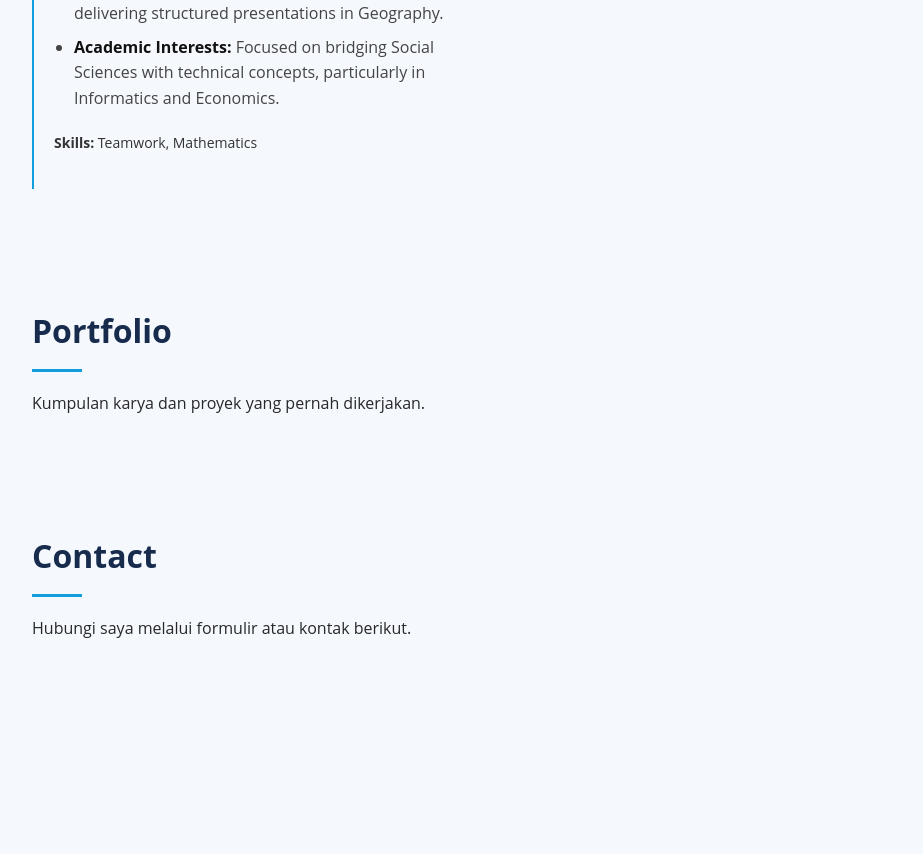
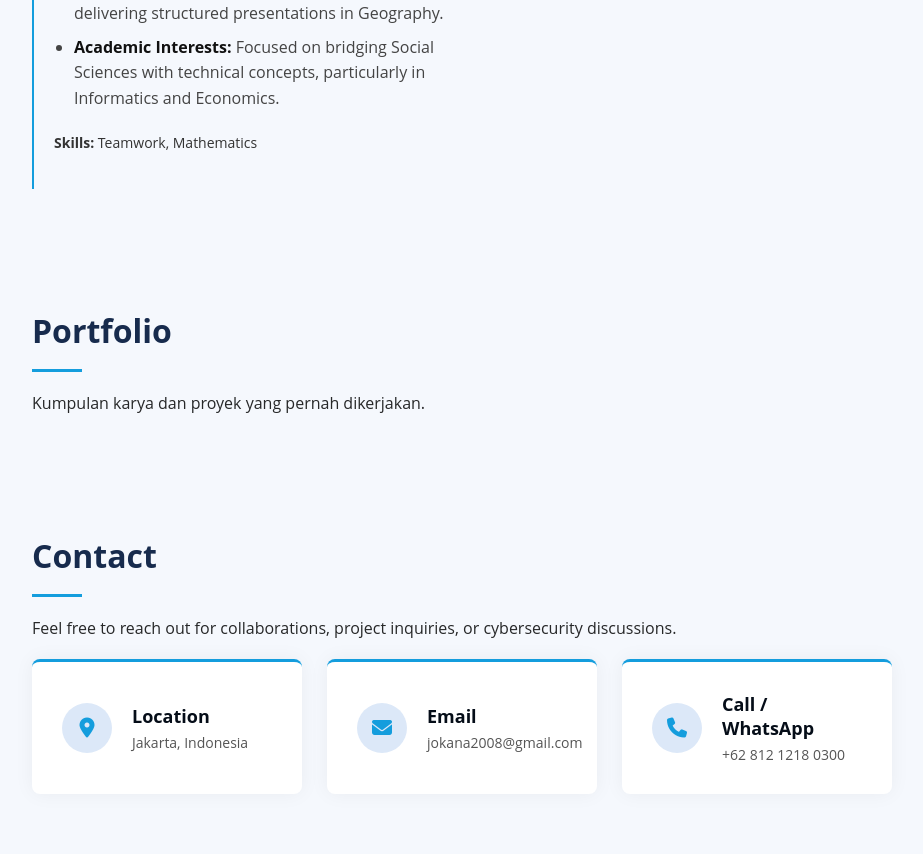
Before and after one commit to JonathanCoderUI/Jonathan-Site, a plain HTML site: page index.html in a window 1280 px wide. Shown: the part 2410-3264 px from the top of the page, without its empty margins (328-1251 px from the left). Before the commit the page ends 3109 px from the top, so only its background shows below. Drawn offline with Linux system fonts and the light colour scheme.

Commit message:
Add Contact

```diff
--- a/index.html
+++ b/index.html
@@ -166,7 +166,33 @@
       <div class="container">
         <div class="section-title">
           <h2>Contact</h2>
-          <p>Hubungi saya melalui formulir atau kontak berikut.</p>
+          <p>Feel free to reach out for collaborations, project inquiries, or cybersecurity discussions.</p>
+        </div>
+
+        <div class="contact-info-grid">
+          <div class="info-item">
+            <i class="fa-solid fa-location-dot"></i>
+            <div>
+              <h3>Location</h3>
+              <p>Jakarta, Indonesia</p>
+            </div>
+          </div>
+
+          <div class="info-item">
+            <i class="fa-solid fa-envelope"></i>
+            <div>
+              <h3>Email</h3>
+              <p><a href="mailto:jokana2008@gmail.com">jokana2008@gmail.com</a></p>
+            </div>
+          </div>
+
+          <div class="info-item">
+            <i class="fa-solid fa-phone"></i>
+            <div>
+              <h3>Call / WhatsApp</h3>
+              <p><a href="https://wa.me/6281212180300" target="_blank">+62 812 1218 0300</a></p>
+            </div>
+          </div>
         </div>
       </div>
     </section>
--- a/style.css
+++ b/style.css
@@ -424,3 +424,68 @@ body.mobile-nav-active .mobile-nav-toggle {
   color: #555555;
   margin-top: 8px;
 }
+
+/* ==========================================
+   6. CONTACT SECTION STYLING
+   ========================================== */
+.contact-info-grid {
+  display: grid;
+  grid-template-columns: repeat(auto-fit, minmax(260px, 1fr));
+  gap: 25px;
+  margin-top: 20px;
+}
+
+.contact-info-grid .info-item {
+  background: #ffffff;
+  padding: 30px;
+  border-radius: 8px;
+  box-shadow: 0 0 20px rgba(0, 0, 0, 0.05);
+  border-top: 3px solid #149ddd;
+  display: flex;
+  align-items: center;
+  transition: transform 0.3s ease, box-shadow 0.3s ease;
+}
+
+.contact-info-grid .info-item:hover {
+  transform: translateY(-5px);
+  box-shadow: 0 8px 25px rgba(0, 0, 0, 0.1);
+}
+
+.contact-info-grid .info-item i {
+  font-size: 20px;
+  color: #149ddd;
+  background: #dce8f8;
+  width: 50px;
+  height: 50px;
+  display: flex;
+  align-items: center;
+  justify-content: center;
+  border-radius: 50%;
+  margin-right: 20px;
+  flex-shrink: 0;
+  transition: all 0.3s ease;
+}
+
+.contact-info-grid .info-item:hover i {
+  background: #149ddd;
+  color: #ffffff;
+}
+
+.contact-info-grid .info-item h3 {
+  font-size: 18px;
+  font-weight: 700;
+  color: #050d18;
+  margin-bottom: 5px;
+}
+
+.contact-info-grid .info-item p,
+.contact-info-grid .info-item a {
+  font-size: 14px;
+  color: #555555;
+  text-decoration: none;
+  transition: color 0.3s;
+}
+
+.contact-info-grid .info-item a:hover {
+  color: #149ddd;
+}
```
